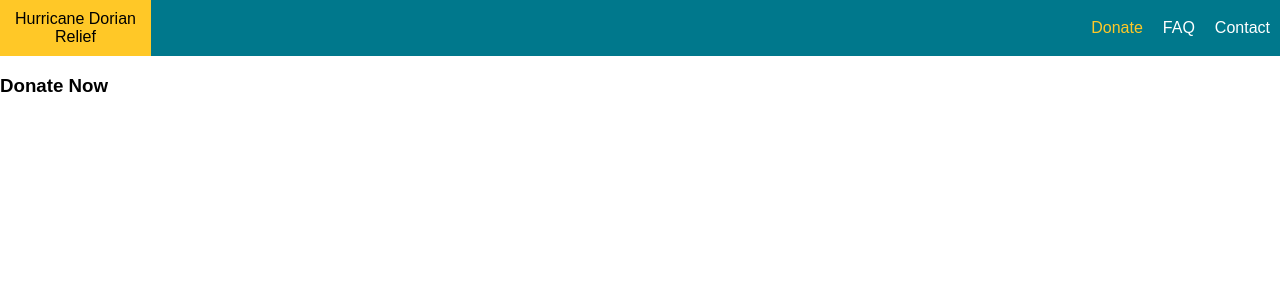
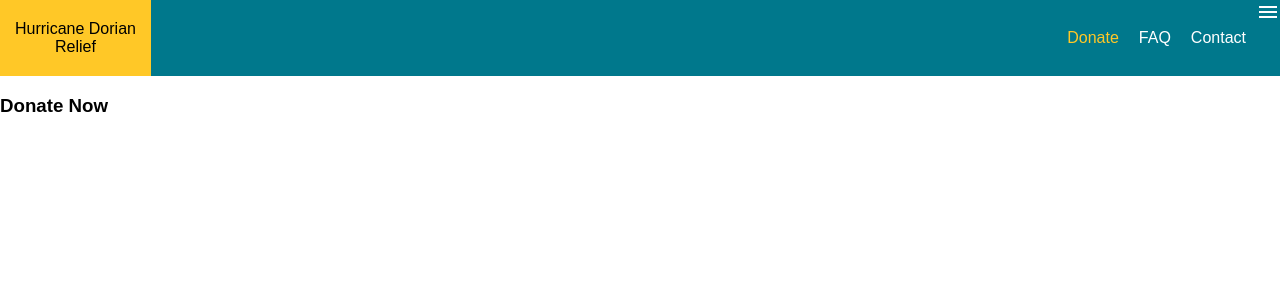
Before and after one commit to btyy77c/basic_vue_js_app, a Vue app: page / in a window 1280 px wide. Shown: the top 300 px of the page. Built offline with nearby package versions, Linux system fonts and the light colour scheme.

Commit message:
Added material icons

```diff
--- a/package.json
+++ b/package.json
@@ -10,6 +10,7 @@
   },
   "dependencies": {
     "core-js": "^2.6.5",
+    "material-design-icons": "^3.0.1",
     "vue": "^2.6.10",
     "vue-router": "^3.0.3",
     "vuex": "^3.0.1"
--- a/src/App.vue
+++ b/src/App.vue
@@ -6,6 +6,8 @@
 </template>
 
 <style lang="scss">
+@import "~material-design-icons/iconfont/material-icons.css";
+
 body {
   font-family: sans-serif;
   margin: 0;
--- a/src/components/Nav.vue
+++ b/src/components/Nav.vue
@@ -10,6 +10,8 @@
       <router-link to="/faq">FAQ</router-link>
       <router-link to="/contact">Contact</router-link>
     </div>
+
+    <i class="material-icons icon-image-preview">menu</i>
   </nav>
 </template>
 
@@ -49,7 +51,8 @@ a {
   color: #000;
   display: flex;
   flex-direction: column;
-  padding: 10px 15px;
+  padding: 20px 15px;
+  text-align: center;
   width: 70vw;
 
   @media (min-width: 700px) {
```
Also changed, not shown: 1 other file (tests, documents, lock files or other folders).
